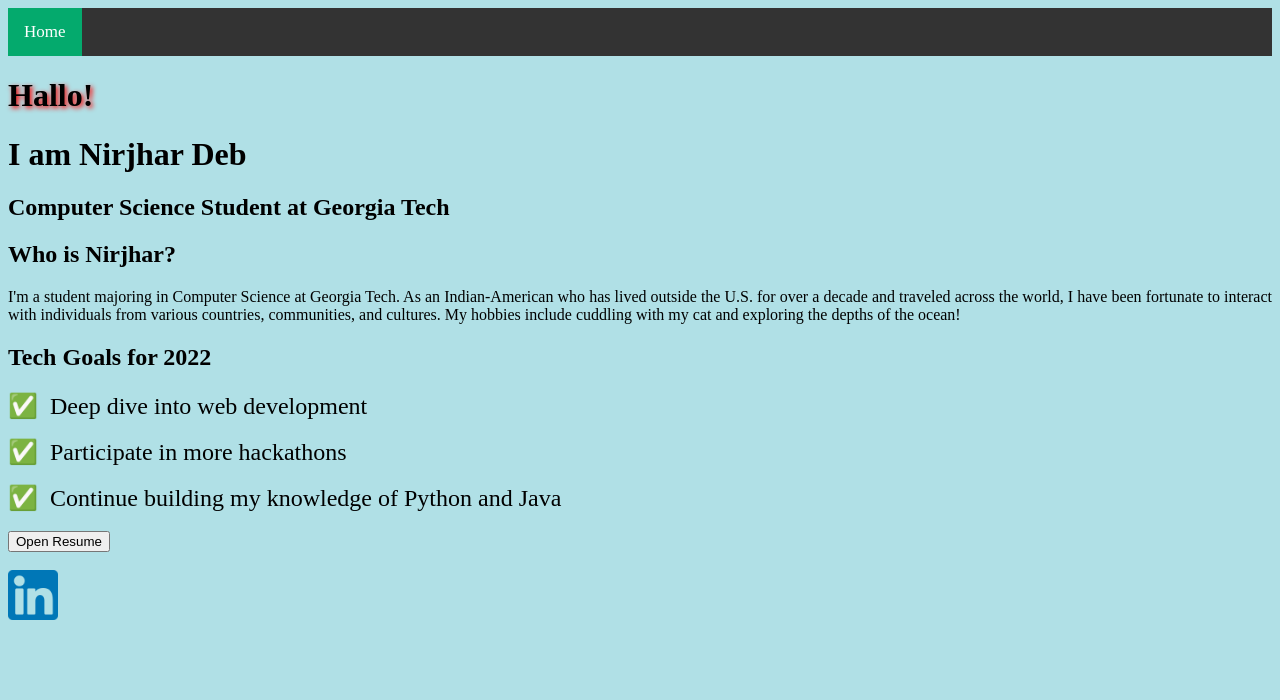
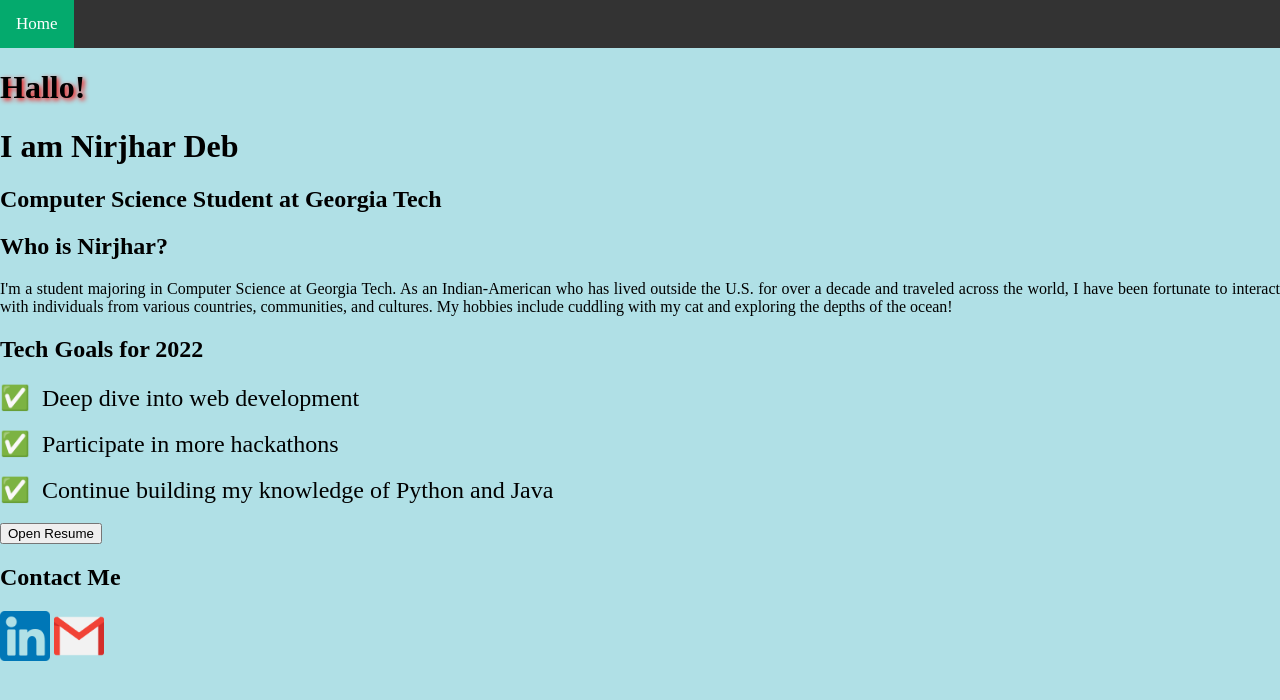
Before and after one commit to NirjharDeb/NirjharDeb.github.io, a plain HTML site: page index.html in a window 1280 px wide. Drawn offline with Linux system fonts and the light colour scheme.

Commit message:
Adjusted some formatting and added a Gmail button.

```diff
--- a/css/style1.css
+++ b/css/style1.css
@@ -1,6 +1,7 @@
 /* Customize body's background color */
 body {
     background-color:powderblue;
+    margin: 0;
 }
 
 /* Add background-color and scroll bar disabled for the navigation bar */
@@ -30,6 +31,8 @@ body {
     background-color: #04AA6D;
     color: white;
 }
+
+/* Some customizations for the tech goals list to allow for custom bullet points */
 
 .goals {
     margin: 0;
@@ -61,3 +64,7 @@ body {
 .aboutme {
     text-align: justify;
 }
+
+.contact_boxes {
+    text-decoration: none;
+}
--- a/index.html
+++ b/index.html
@@ -53,10 +53,15 @@
 
     <!-- Contact Links -->
     <div>
-        <br>
-        <a href="https://www.linkedin.com/in/nirjhar-deb" target="_blank" rel="noopener noreferrer">
-            <img src="images/LinkedIn_logo.png" alt="LinkedIn" width="50px" height="50px">
-        </a>
+        <h2>Contact Me</h2>
+        <div>
+            <a href="https://www.linkedin.com/in/nirjhar-deb/" target="_blank" rel="noopener noreferrer" class="contact_boxes">
+                <img src="images/LinkedIn_logo.png" alt="LinkedIn" width="50px" height="50px">
+            </a>
+            <a href="mailto:nirjhardeb03@gmail.com" target="_blank" rel="noopener noreferrer" class="contact_boxes">
+                <img src="images/Gmail_logo.png" alt="Gmail" width="50px" height="50px">
+            </a>
+        </div>
     </div>
 </body>
 </html>
```
Also changed, not shown: images/Gmail_logo.png (added).
